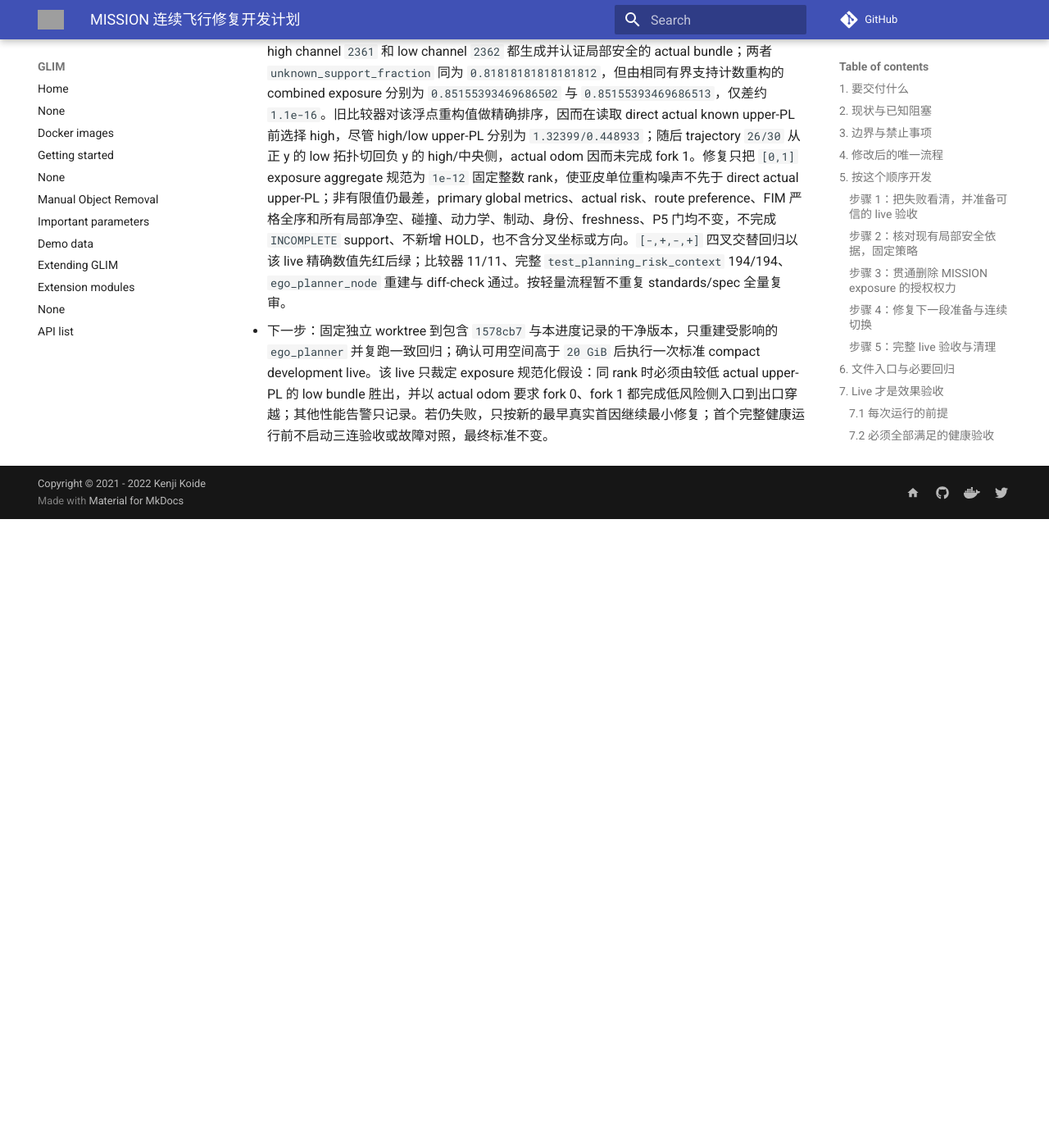
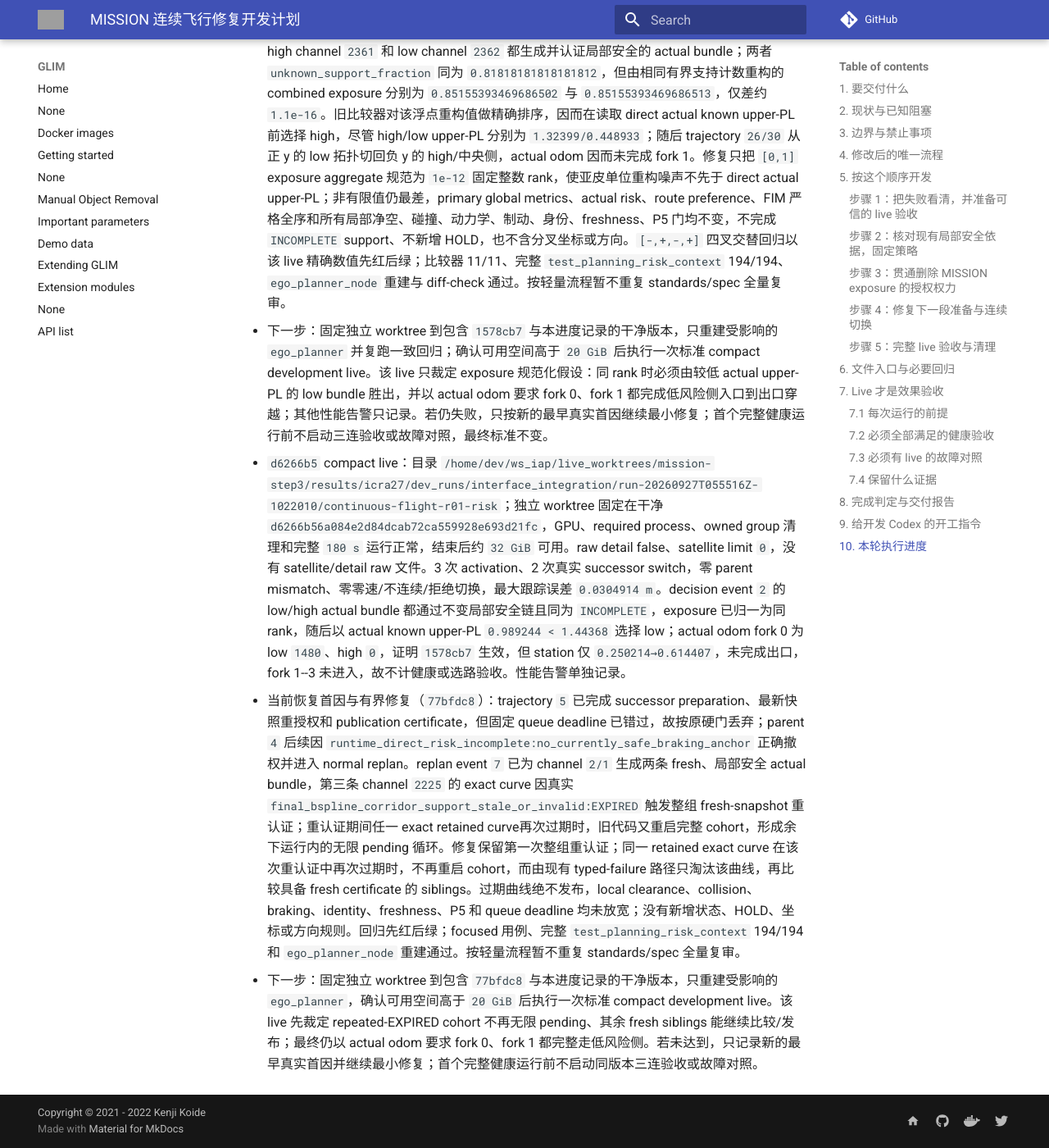
Before and after one commit to Printeger/iap, an MkDocs documentation site: the page built from docs/icra27/MISSION_CONTINUOUS_FLIGHT_IMPLEMENTATION_PLAN.md, in a window 1280 px wide and 1400 px high, scrolled down 52414 px. Shown: the whole window at 82% size. Built offline with MkDocs 1.6.1 and Material for MkDocs 9.7.7, drawn with Linux system fonts in a browser that asks for light colours; nearby versions of some CDN libraries; comment, search, counter and statistics services are not loaded; before the commit the page ends 53047 px from its top, so only the background shows below that; grey boxes are pictures that could not be loaded.

Commit message:
docs(icra27): record repeated freshness recovery fix

```diff
--- a/docs/icra27/MISSION_CONTINUOUS_FLIGHT_IMPLEMENTATION_PLAN.md
+++ b/docs/icra27/MISSION_CONTINUOUS_FLIGHT_IMPLEMENTATION_PLAN.md
@@ -439,3 +439,6 @@
 - `6f028b2` compact live：目录 `/home/dev/ws_iap/live_worktrees/mission-step3/results/icra27/dev_runs/interface_integration/run-20260927T053634Z-962940/continuous-flight-r01-risk`；独立 worktree 固定在干净 `6f028b2c5ba1ffcbf875a982b6b3505952d56cf4`，GPU、required process、owned group 清理和完整 `180 s` 运行正常，结束后约 `32 GiB` 可用。`compact_default`、raw detail false、satellite limit `0`，没有 satellite/detail raw 文件。9 次 activation、6 次真实 successor switch，零 parent mismatch、零命令拒绝、零不连续切换，最大跟踪误差 `0.0245396 m`。event `10/11/13` 已实际生成多个 successor bundle 并选择 fork 1 low，上一轮 sibling 的陈旧 `HOLD_REQUIRED` 跳过首因消失，证明 `e8e5d30` 生效；actual odom 的 fork 0 为 low `287`、high `0`，fork 1 为 low `153`、high `2`，但两者 station 均未完成入口到出口穿越，fork 2--3 未进入且终点未到，故不计健康或选路验收。后续 guard 对真实 `EXPIRED` support 的响应正确且属于下游，性能告警单独记录。
 - 当前 fork 1 首因与有界修复（`1578cb7`）：decision event `15`、planning attempt `707` 已为 high channel `2361` 和 low channel `2362` 都生成并认证局部安全的 actual bundle；两者 `unknown_support_fraction` 同为 `0.81818181818181812`，但由相同有界支持计数重构的 combined exposure 分别为 `0.85155393469686502` 与 `0.85155393469686513`，仅差约 `1.1e-16`。旧比较器对该浮点重构值做精确排序，因而在读取 direct actual known upper-PL 前选择 high，尽管 high/low upper-PL 分别为 `1.32399/0.448933`；随后 trajectory `26/30` 从正 y 的 low 拓扑切回负 y 的 high/中央侧，actual odom 因而未完成 fork 1。修复只把 `[0,1]` exposure aggregate 规范为 `1e-12` 固定整数 rank，使亚皮单位重构噪声不先于 direct actual upper-PL；非有限值仍最差，primary global metrics、actual risk、route preference、FIM 严格全序和所有局部净空、碰撞、动力学、制动、身份、freshness、P5 门均不变，不完成 `INCOMPLETE` support、不新增 HOLD，也不含分叉坐标或方向。`[-,+,-,+]` 四叉交替回归以该 live 精确数值先红后绿；比较器 11/11、完整 `test_planning_risk_context` 194/194、`ego_planner_node` 重建与 diff-check 通过。按轻量流程暂不重复 standards/spec 全量复审。
 - 下一步：固定独立 worktree 到包含 `1578cb7` 与本进度记录的干净版本，只重建受影响的 `ego_planner` 并复跑一致回归；确认可用空间高于 `20 GiB` 后执行一次标准 compact development live。该 live 只裁定 exposure 规范化假设：同 rank 时必须由较低 actual upper-PL 的 low bundle 胜出，并以 actual odom 要求 fork 0、fork 1 都完成低风险侧入口到出口穿越；其他性能告警只记录。若仍失败，只按新的最早真实首因继续最小修复；首个完整健康运行前不启动三连验收或故障对照，最终标准不变。
+- `d6266b5` compact live：目录 `/home/dev/ws_iap/live_worktrees/mission-step3/results/icra27/dev_runs/interface_integration/run-20260927T055516Z-1022010/continuous-flight-r01-risk`；独立 worktree 固定在干净 `d6266b56a084e2d84dcab72ca559928e693d21fc`，GPU、required process、owned group 清理和完整 `180 s` 运行正常，结束后约 `32 GiB` 可用。raw detail false、satellite limit `0`，没有 satellite/detail raw 文件。3 次 activation、2 次真实 successor switch，零 parent mismatch、零零速/不连续/拒绝切换，最大跟踪误差 `0.0304914 m`。decision event `2` 的 low/high actual bundle 都通过不变局部安全链且同为 `INCOMPLETE`，exposure 已归一为同 rank，随后以 actual known upper-PL `0.989244 < 1.44368` 选择 low；actual odom fork 0 为 low `1480`、high `0`，证明 `1578cb7` 生效，但 station 仅 `0.250214→0.614407`，未完成出口，fork 1--3 未进入，故不计健康或选路验收。性能告警单独记录。
+- 当前恢复首因与有界修复（`77bfdc8`）：trajectory `5` 已完成 successor preparation、最新快照重授权和 publication certificate，但固定 queue deadline 已错过，故按原硬门丢弃；parent `4` 后续因 `runtime_direct_risk_incomplete:no_currently_safe_braking_anchor` 正确撤权并进入 normal replan。replan event `7` 已为 channel `2/1` 生成两条 fresh、局部安全 actual bundle，第三条 channel `2225` 的 exact curve 因真实 `final_bspline_corridor_support_stale_or_invalid:EXPIRED` 触发整组 fresh-snapshot 重认证；重认证期间任一 exact retained curve再次过期时，旧代码又重启完整 cohort，形成余下运行内的无限 pending 循环。修复保留第一次整组重认证；同一 retained exact curve 在该次重认证中再次过期时，不再重启 cohort，而由现有 typed-failure 路径只淘汰该曲线，再比较具备 fresh certificate 的 siblings。过期曲线绝不发布，local clearance、collision、braking、identity、freshness、P5 和 queue deadline 均未放宽；没有新增状态、HOLD、坐标或方向规则。回归先红后绿；focused 用例、完整 `test_planning_risk_context` 194/194 和 `ego_planner_node` 重建通过。按轻量流程暂不重复 standards/spec 全量复审。
+- 下一步：固定独立 worktree 到包含 `77bfdc8` 与本进度记录的干净版本，只重建受影响的 `ego_planner`，确认可用空间高于 `20 GiB` 后执行一次标准 compact development live。该 live 先裁定 repeated-EXPIRED cohort 不再无限 pending、其余 fresh siblings 能继续比较/发布；最终仍以 actual odom 要求 fork 0、fork 1 都完整走低风险侧。若未达到，只记录新的最早真实首因并继续最小修复；首个完整健康运行前不启动同版本三连验收或故障对照。
```
